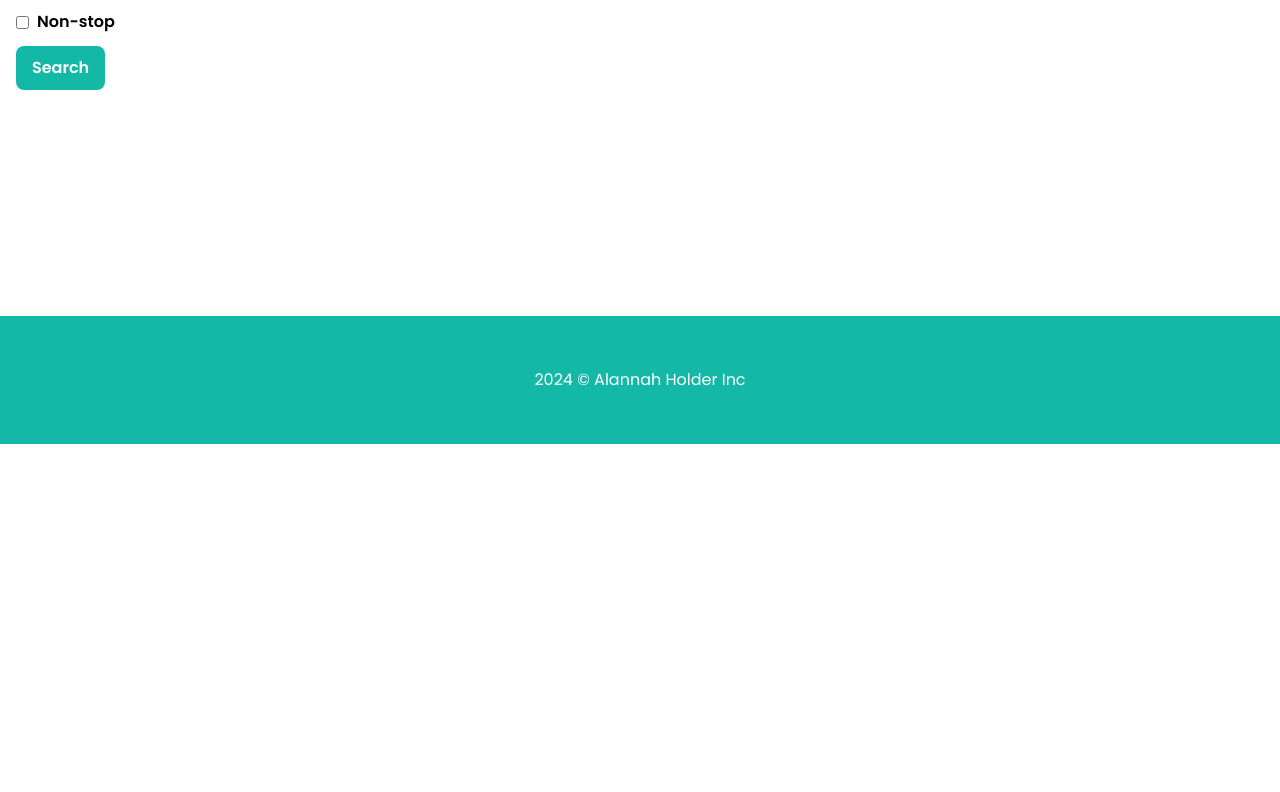
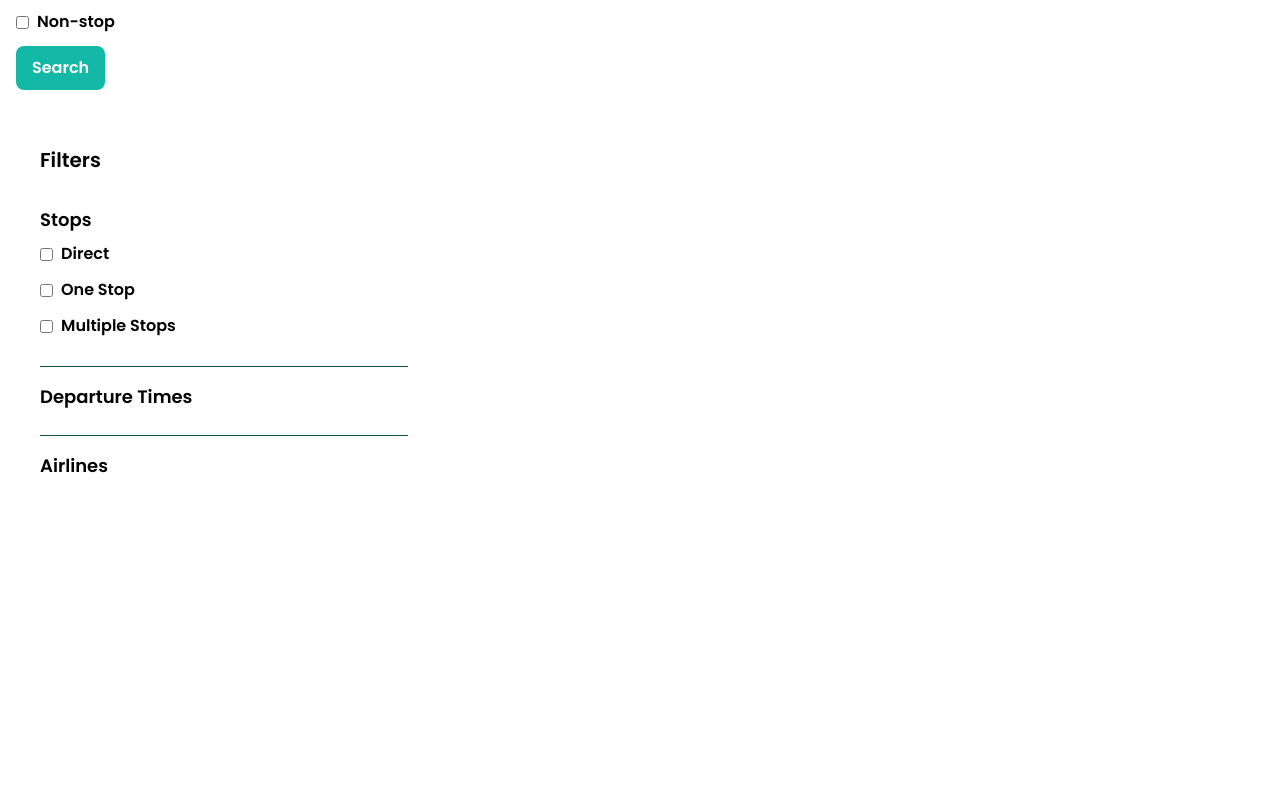
Before and after one commit to holdera/travel-app, a Next.js app in the folder travel-now/: page / in a window 1280 px wide. Shown: the part 648-1440 px from the top of the page. Before the commit the page ends 1092 px from the top, so only its background shows below. Built offline with nearby package versions, Linux system fonts and the light colour scheme; no server answers.

Commit message:
feat: adds accordion and sidebar items

```diff
--- a/travel-now/src/app/components/SearchForm.js
+++ b/travel-now/src/app/components/SearchForm.js
@@ -20,7 +20,12 @@ export default function SearchForm({ searchFn }) {
 		searchFn(e);
 	}
 	return (
-		<form id='search_form' onSubmit={formHandler} noValidate>
+		<form
+			id='search_form'
+			className='mb-8'
+			onSubmit={formHandler}
+			noValidate
+		>
 			<fieldset className='flex justify-between max-w-[220px]'>
 				<legend className='absolute h-0 invisible  w-0 text-[0rem]'>
 					Types of Flights
--- a/travel-now/src/app/components/structure/Sidebar.js
+++ b/travel-now/src/app/components/structure/Sidebar.js
@@ -1,17 +1,65 @@
+import { useState } from 'react';
+import Button from '@/ui/Button';
+import Input from '@/ui/Input';
+
 export default function Sidebar({ filters }) {
+	const [filterOpen, setFilterOpen] = useState(false);
+
+	function showFilterHandler(e) {
+		setFilterOpen(!filterOpen);
+	}
+
+	const h2Style = 'text-lg font-semibold pb-2';
+	const sectionStyle = 'border-t border-teal-900 py-4';
 	return (
-		<aside>
-			<div id='stops'>
-				<h2>Stops</h2>
-			</div>
+		<>
+			<Button
+				addedClasses='block w-full md:hidden'
+				onClick={showFilterHandler}
+			>
+				Filter
+			</Button>
+			<aside
+				className={`fixed h-screen bg-white w-[300px] top-0 p-6 transition-all shadow-2xl ${
+					filterOpen
+						? 'left-0 md:left-[inherit]'
+						: '-left-full md:left-[inherit]'
+				} md:static md:w-1/3 md:top-[inherit] md:left-[inherit] md:shadow-none`}
+			>
+				<h2 className='text-xl font-semibold'>Filters</h2>
 
-			<div id='airlines'>
-				<h2>Airlines</h2>
-			</div>
+				<div className='pt-8 pb-4' id='stops'>
+					<h2 className={h2Style}>Stops</h2>
+					<fieldset>
+						<Input
+							type='checkbox'
+							label='Direct'
+							id='direct'
+							name='direct'
+						/>
+						<Input
+							type='checkbox'
+							label='One Stop'
+							id='oneStop'
+							name='oneStop'
+						/>
+						<Input
+							type='checkbox'
+							label='Multiple Stops'
+							id='multipleStops'
+							name='multipleStops'
+						/>
+					</fieldset>
+				</div>
 
-			<div id='departure-times'>
-				<h2>Departure Times</h2>
-			</div>
-		</aside>
+				<div id='departure-times' className={sectionStyle}>
+					<h2 className={h2Style}>Departure Times</h2>
+				</div>
+
+				<div id='airlines' className={sectionStyle}>
+					<h2 className={h2Style}>Airlines</h2>
+				</div>
+			</aside>
+		</>
 	);
 }
--- /dev/null
+++ b/travel-now/src/app/components/ui/Accordion.js
@@ -0,0 +1,66 @@
+import React, { useState, useRef } from 'react';
+import Image from 'next/image';
+import downArrow from '../assets/icons/down-arrow.svg';
+
+export default function Accordion({
+	accordionId,
+	accordionPanelId,
+	accordionButtonId,
+	answer,
+	question,
+	...props
+}) {
+	const ref = useRef();
+	const [isActive, setisActive] = useState(false);
+
+	function handleButton() {
+		setisActive((prev) => !prev);
+	}
+
+	return (
+		<div id={accordionId} className='mb-6' {...props}>
+			{/* border-primary border border-solid */}
+			<h3>
+				<button
+					className={`align-left p-4 text-left w-full bg-primary relative flex justify-between items-center md:py-5 md:px-6 ${
+						isActive ? ' rounded-t-xl rounded-b-none' : 'rounded-xl'
+					}`}
+					aria-expanded={isActive}
+					aria-controls={accordionPanelId}
+					id={accordionButtonId}
+					onClick={handleButton}
+				>
+					{question}
+
+					<Image
+						src={downArrow}
+						alt='expand'
+						className={`transition-transform ${
+							isActive ? 'rotate-0' : 'rotate-180 '
+						}`}
+					/>
+				</button>
+			</h3>
+			<div
+				id={accordionPanelId}
+				role='region'
+				ref={ref}
+				aria-labelledby={accordionButtonId}
+				className={`bg-white flex items-center text-black p-8 rounded-b-xl transition-[height] duration-300 ease-in-out delay-75 ${
+					isActive
+						? 'opacity-1 relative z-10'
+						: 'opacity-0 absolute z-[-1]'
+				}`}
+				style={
+					isActive
+						? {
+								height: `${ref.current.scrollHeight + 'px'}`,
+						  }
+						: { height: `0px` }
+				}
+			>
+				<p className='py-8'>{answer}</p>
+			</div>
+		</div>
+	);
+}
--- a/travel-now/src/app/components/ui/Button.js
+++ b/travel-now/src/app/components/ui/Button.js
@@ -1,7 +1,7 @@
-export default function Button({ children, ...props }) {
+export default function Button({ addedClasses, children, ...props }) {
 	return (
 		<button
-			className='bg-teal-500 font-semibold group py-2.5 px-4 rounded-lg text-white transition-all hover:bg-teal-700 focus:bg-teal-700'
+			className={`bg-teal-500 font-semibold group py-2.5 px-4 rounded-lg text-white transition-all hover:bg-teal-700 focus:bg-teal-700 ${addedClasses}`}
 			{...props}
 		>
 			{children}
--- a/travel-now/src/app/globals.css
+++ b/travel-now/src/app/globals.css
@@ -3,8 +3,9 @@
 @tailwind utilities;
 
 :root {
- font-size: 16px;
- background-color: white;
+  font-size: 16px;
+  background-color: white;
+  -webkit-font-smoothing: antialiased;
 }
 
 
--- a/travel-now/src/app/page.js
+++ b/travel-now/src/app/page.js
@@ -13,7 +13,7 @@ import { SEARCHED_DATA } from './data';
 
 export default function Home() {
 	const [searchData, setSearchData] = useState();
-	const [fetchedData, setFetchedData] = useState(false);
+	const [fetchedData, setFetchedData] = useState(SEARCHED_DATA);
 	const [isFetching, setIsFetching] = useState(false);
 
 	useEffect(() => {
```
